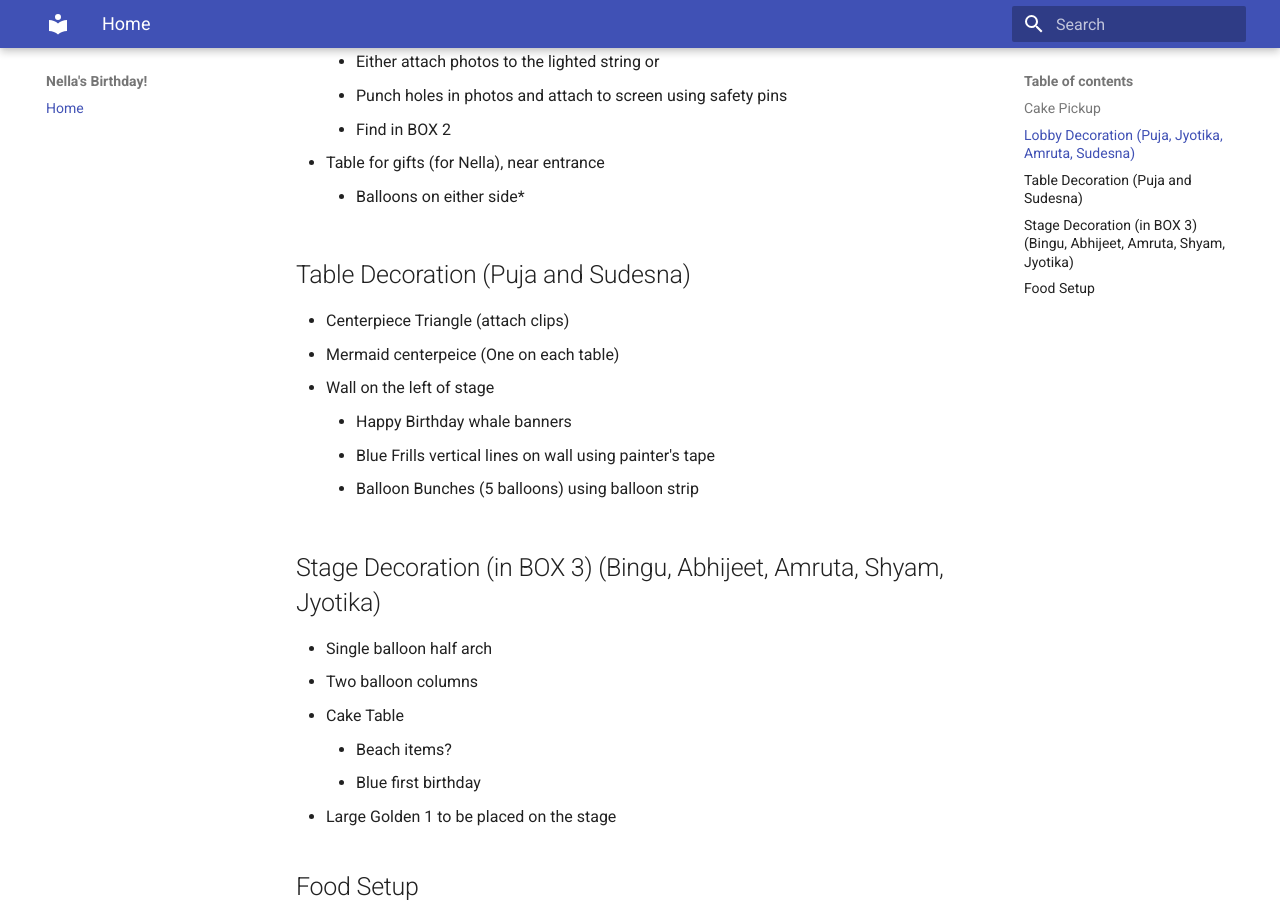
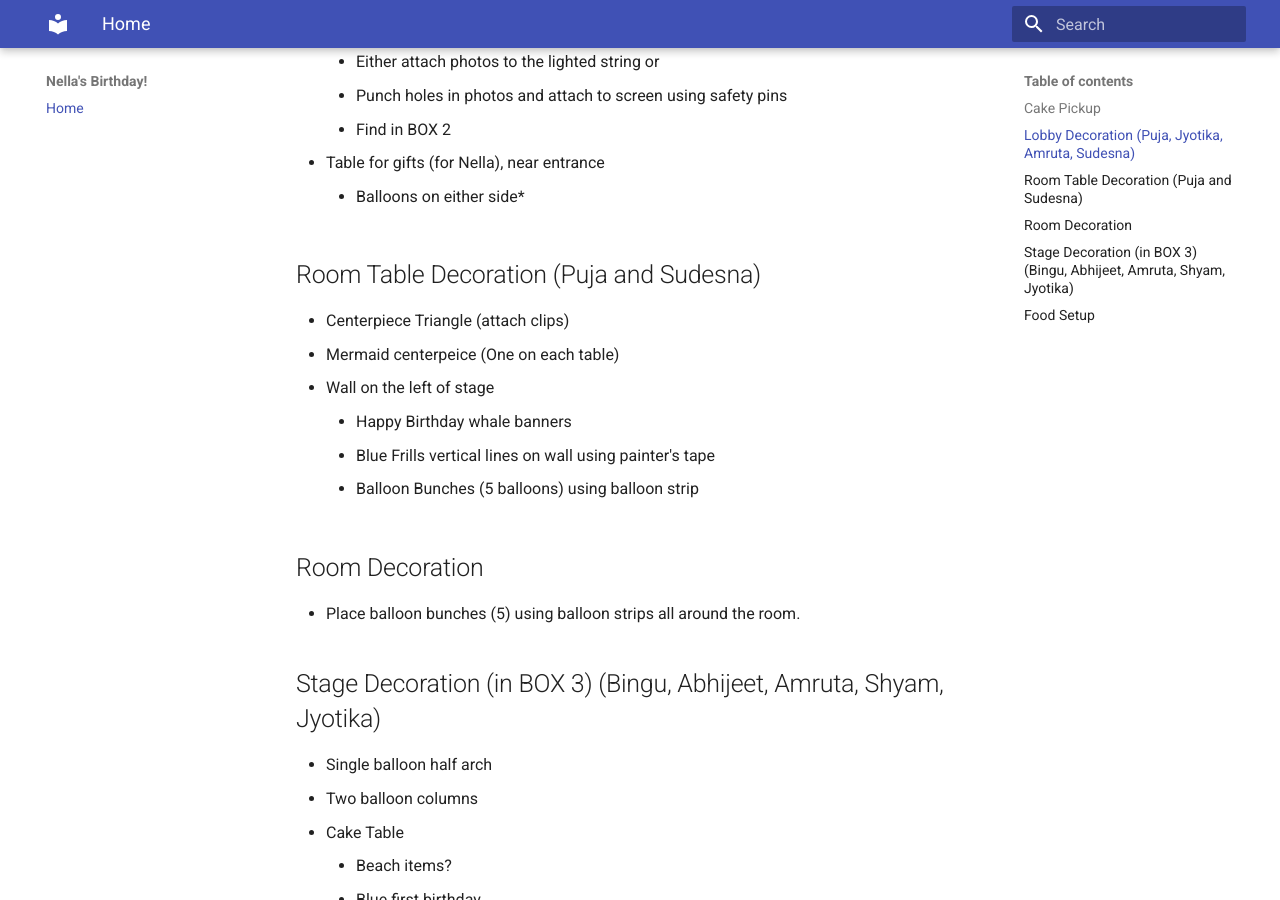
Before and after one commit to bindhyeswari/nellasbirthday, an MkDocs documentation site: the page built from docs/index.md, in a window 1280 px wide and 900 px high, scrolled down 701 px. Built offline with MkDocs 1.6.1 and Material for MkDocs 9.7.7, drawn with Linux system fonts in a browser that asks for light colours.

Commit message:
intermediate

```diff
--- a/docs/index.md
+++ b/docs/index.md
@@ -24,13 +24,17 @@
  - Table for gifts (for Nella), near entrance
     - Balloons on either side*
 
-## Table Decoration (Puja and Sudesna)
+## Room Table Decoration (Puja and Sudesna)
  - Centerpiece Triangle (attach clips)
  - Mermaid centerpeice (One on each table)
  - Wall on the left of stage
     - Happy Birthday whale banners
     - Blue Frills vertical lines on wall using painter's tape
     - Balloon Bunches (5 balloons) using balloon strip
+
+
+## Room Decoration
+ - Place balloon bunches (5) using balloon strips all around the room.
 
 
 ## Stage Decoration (in BOX 3) (Bingu, Abhijeet, Amruta, Shyam, Jyotika)
```
Also changed, not shown: 1 other file.
